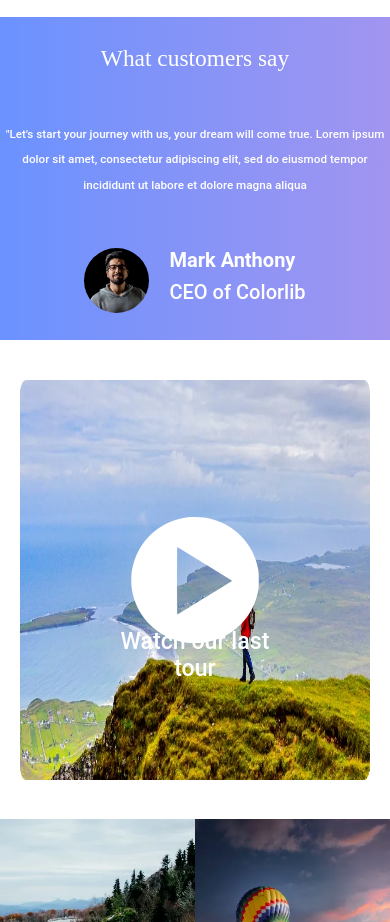
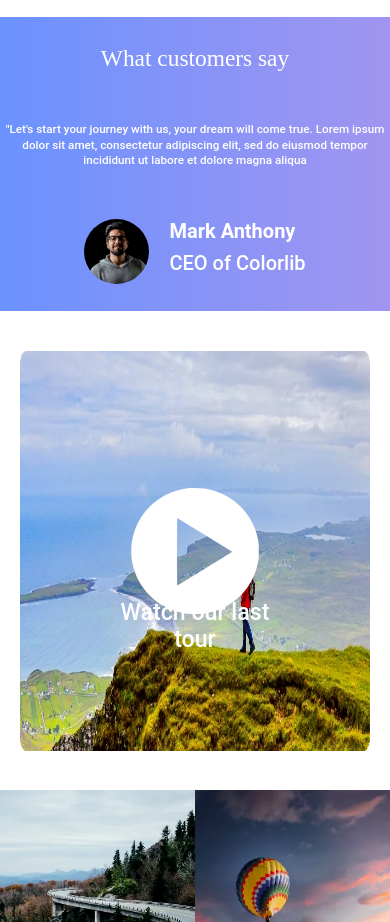
Before and after one commit to umair-devsinc/UI_Asignment, a plain HTML site: page index.html in a window 390 px wide. Shown: the part 2120-3042 px from the top of the page. Drawn offline with nearby package versions, Linux system fonts and the light colour scheme.

Commit message:
css change

```diff
--- a/style.css
+++ b/style.css
@@ -170,7 +170,7 @@ body{
 }
 .colored-sec-h-2{
     font-size: 1vw;
-    line-height: 3vh;
+    line-height: 2vw;
     width: 35%;
     text-align: center;
     margin-bottom: 50px;
@@ -262,6 +262,7 @@ body{
     }
     .colored-sec-h-2{
         font-size: 3vw;
+        line-height: 4vw;
         width: 100%;
     }
 
```
